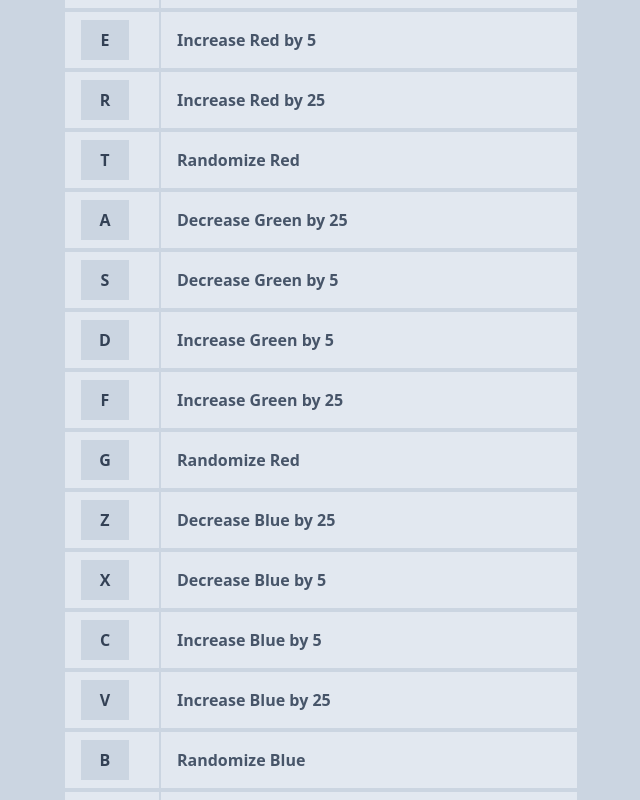
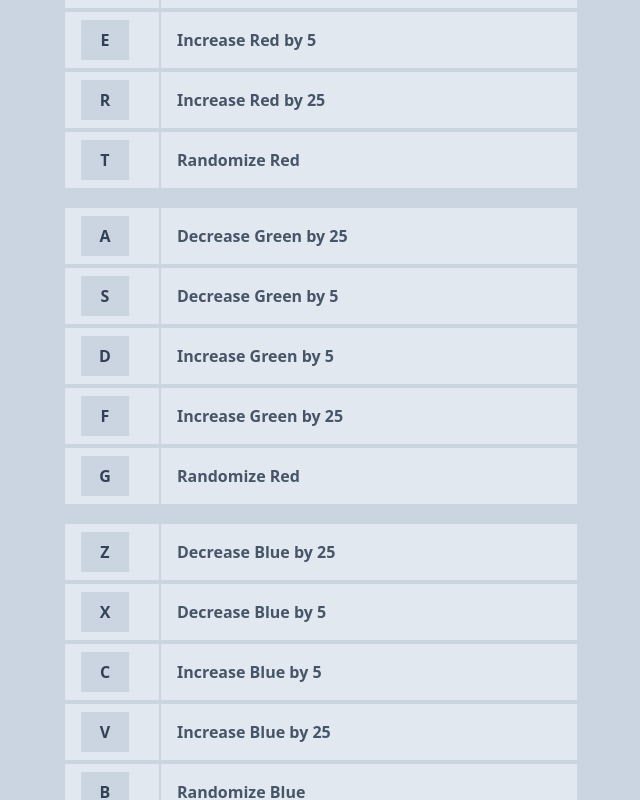
Before and after one commit to reactry/shades, a React (Create React App) app: page / in a window 1280 px wide. Shown: the part 1920-2720 px from the top of the page, without its empty margins (63-703 px from the left). Built offline with nearby package versions, Linux system fonts and the light colour scheme.

Commit message:
Allowing separators between shortcuts

```diff
--- a/src/KeyboardShortcuts.js
+++ b/src/KeyboardShortcuts.js
@@ -6,7 +6,8 @@ export default function KeyboardShortcuts ({keyboardShortcuts}) {
 		let keyClass = v.keyCode ? "bg-slate-300 px-3 py-2 w-12 text-center" : "py-2";
 
 		return (
-			<div key={i} className="flex bg-slate-200 mb-1 max-w-lg">
+			<div key={i}>
+				<div className="flex bg-slate-200 mb-1 max-w-lg">
 					<div className="w-24 px-4 py-2 font-bold border-r-2 border-slate-300">
 						<div className={keyClass}>
 							{v.keyCode ? v.keyCode : v.keyName}
@@ -15,6 +16,8 @@ export default function KeyboardShortcuts ({keyboardShortcuts}) {
 					<div className="grow px-4 py-4">
 						<div className="font-bold text-slate-600">{v.description}</div>
 					</div>
+				</div>
+				{v.separator && <div className="h-4"></div>}
 			</div>
 		);
 	});
--- a/src/settings.json
+++ b/src/settings.json
@@ -31,19 +31,19 @@
 		{"keyCode": "W", "description": "Decrease Red by 5"},
 		{"keyCode": "E", "description": "Increase Red by 5"},
 		{"keyCode": "R", "description": "Increase Red by 25"},
-		{"keyCode": "T", "description": "Randomize Red"},
+		{"keyCode": "T", "description": "Randomize Red", "separator": true},
 
 		{"keyCode": "A", "description": "Decrease Green by 25"},
 		{"keyCode": "S", "description": "Decrease Green by 5"},
 		{"keyCode": "D", "description": "Increase Green by 5"},
 		{"keyCode": "F", "description": "Increase Green by 25"},
-		{"keyCode": "G", "description": "Randomize Red"},
+		{"keyCode": "G", "description": "Randomize Red", "separator": true},
 
 		{"keyCode": "Z", "description": "Decrease Blue by 25"},
 		{"keyCode": "X", "description": "Decrease Blue by 5"},
 		{"keyCode": "C", "description": "Increase Blue by 5"},
 		{"keyCode": "V", "description": "Increase Blue by 25"},
-		{"keyCode": "B", "description": "Randomize Blue"},
+		{"keyCode": "B", "description": "Randomize Blue", "separator": true},
 
 		{"keyName": "Spacebar", "description": "Randomize RGB"}
 	]
```
Lines whose indentation alone changed are shown as unchanged.
